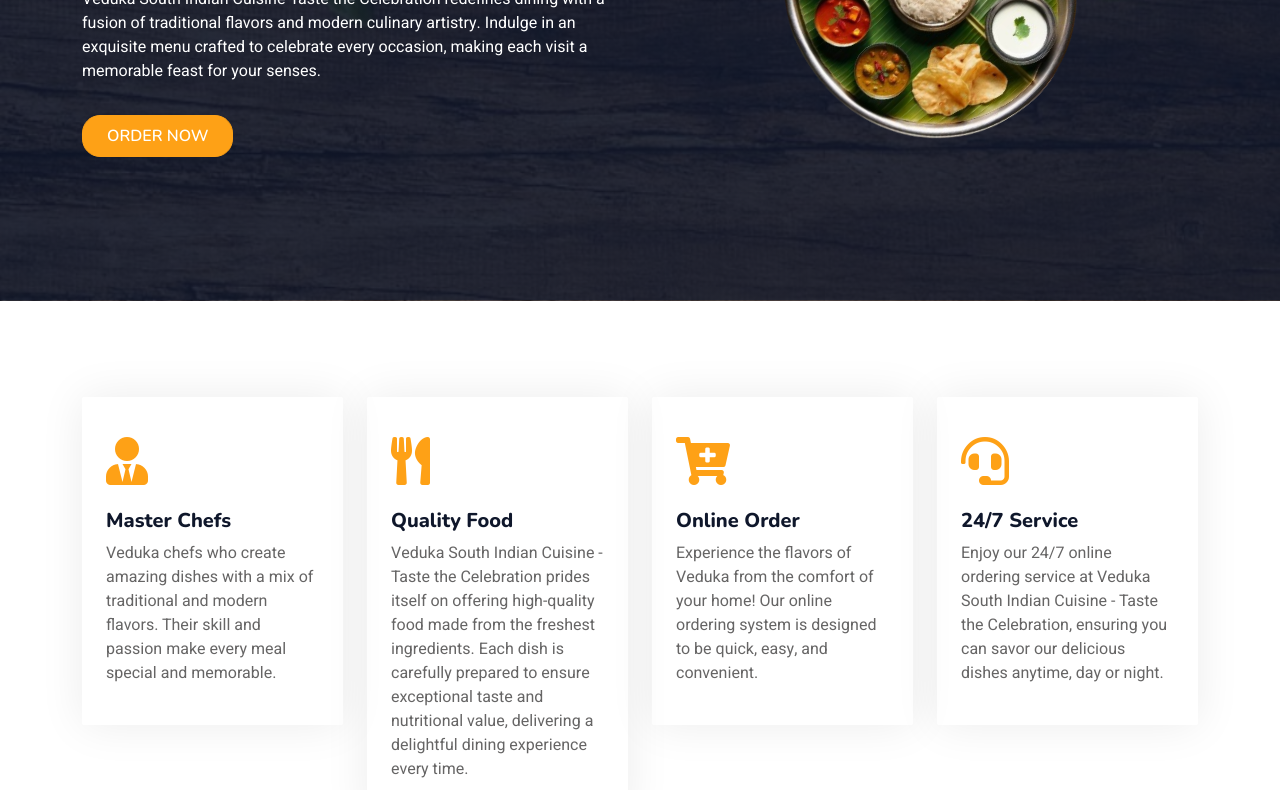
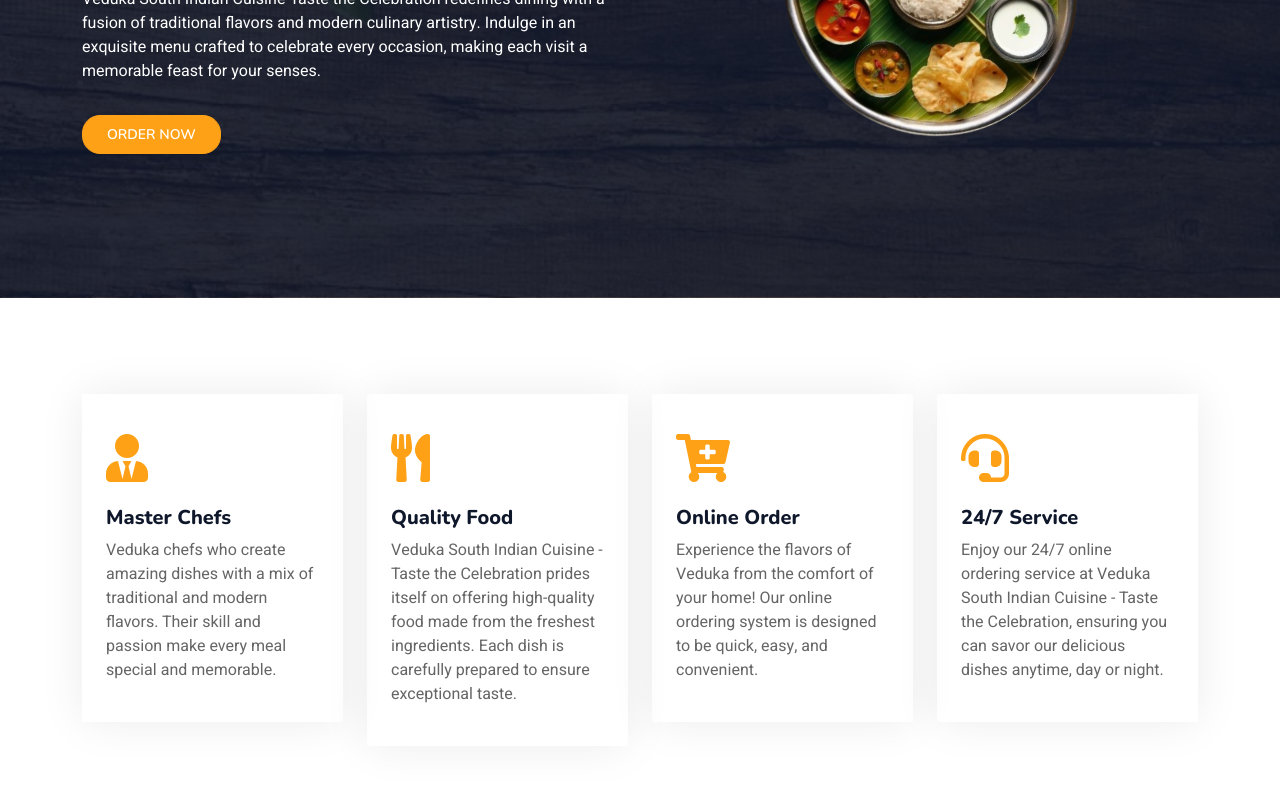
Before and after one commit to Chandukasireddy/veduka-restaurant, a plain HTML site: page index.html in a window 1280 px wide. Shown: the part 319-1109 px from the top of the page. Drawn offline with nearby package versions, Linux system fonts and the light colour scheme.

Commit message:
font size changed

```diff
--- a/css/style.css
+++ b/css/style.css
@@ -96,6 +96,7 @@
 /***Adding rounded corners to buttons***/
 .orderbutton{
     border-radius:18px;
+    font-size:14px
 }
 
 .sticky-top.navbar-dark .navbar-nav .nav-link {
--- a/index.html
+++ b/index.html
@@ -163,8 +163,7 @@
                     Veduka South Indian Cuisine - Taste the Celebration prides
                     itself on offering high-quality food made from the freshest
                     ingredients. Each dish is carefully prepared to ensure
-                    exceptional taste and nutritional value, delivering a
-                    delightful dining experience every time.
+                    exceptional taste.
                   </p>
                 </div>
               </div>
```
